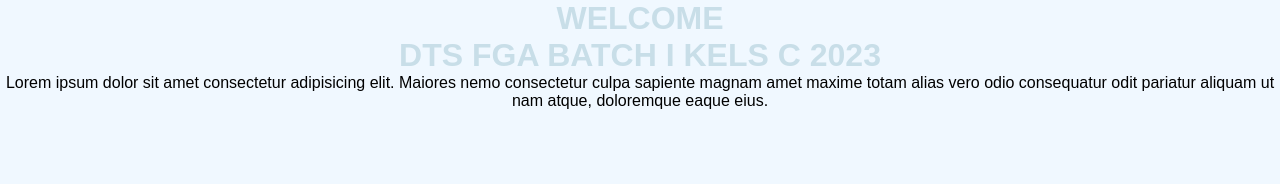
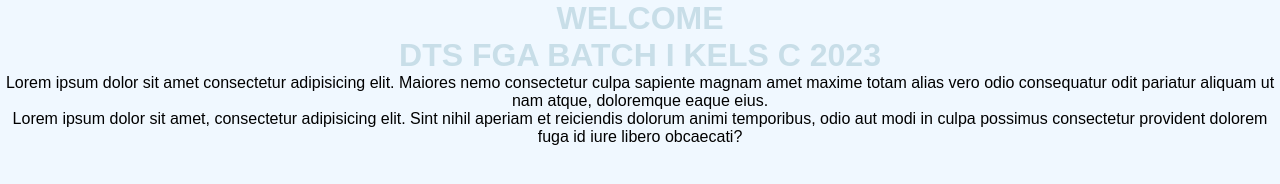
Before and after one commit to zuhdiimam/project-kelasc, a plain HTML site: page index.html in a window 1280 px wide. Drawn offline with Linux system fonts and the light colour scheme.

Commit message:
update new

```diff
--- a/index.html
+++ b/index.html
@@ -11,5 +11,6 @@
     <h1>WELCOME</h1>
     <h1>DTS FGA BATCH I KELS C 2023</h1>
     <p>Lorem ipsum dolor sit amet consectetur adipisicing elit. Maiores nemo consectetur culpa sapiente magnam amet maxime totam alias vero odio consequatur odit pariatur aliquam ut nam atque, doloremque eaque eius.</p>
+    <p>Lorem ipsum dolor sit amet, consectetur adipisicing elit. Sint nihil aperiam et reiciendis dolorum animi temporibus, odio aut modi in culpa possimus consectetur provident dolorem fuga id iure libero obcaecati?</p>
 </body>
 </html>
```
